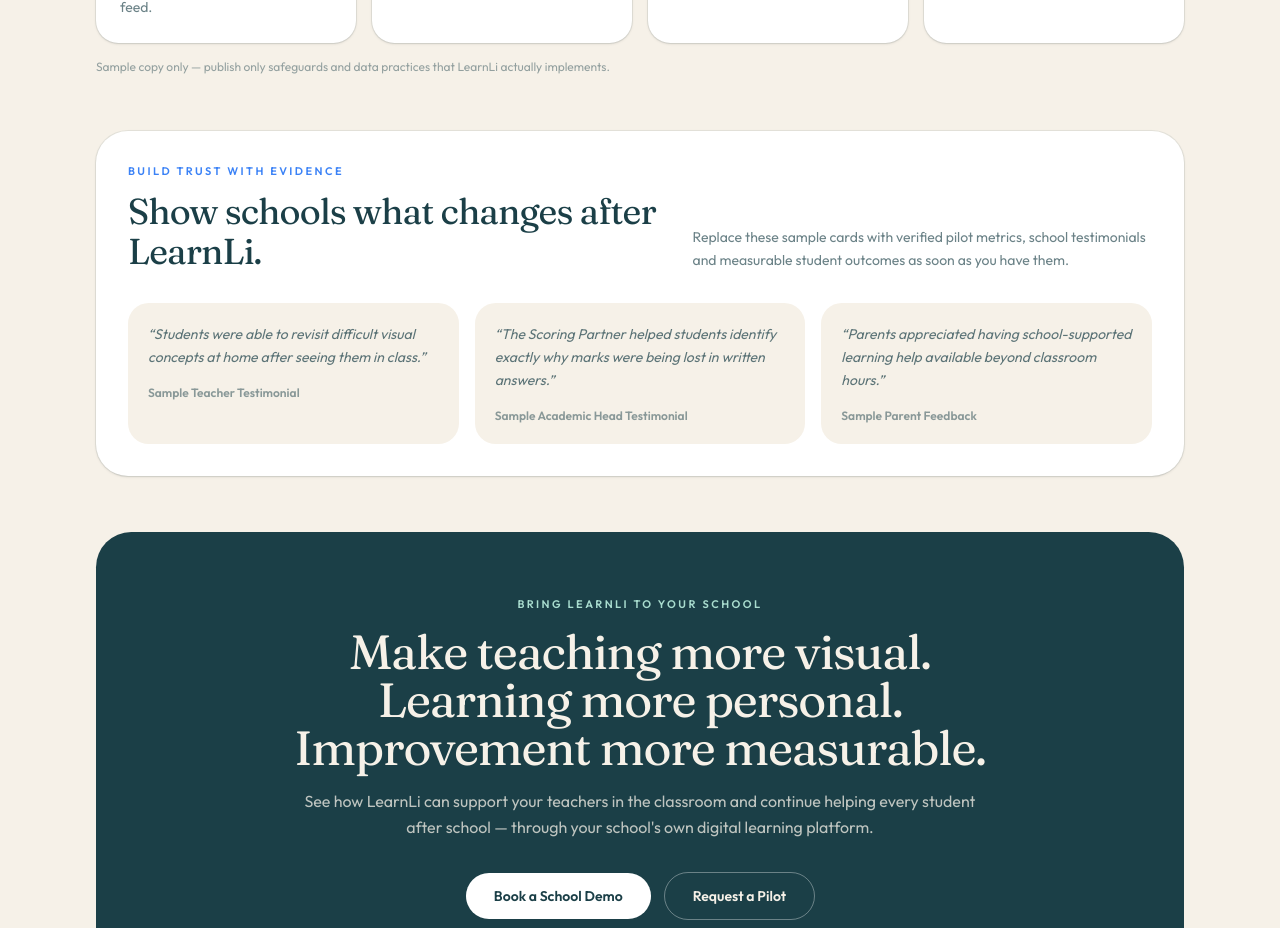
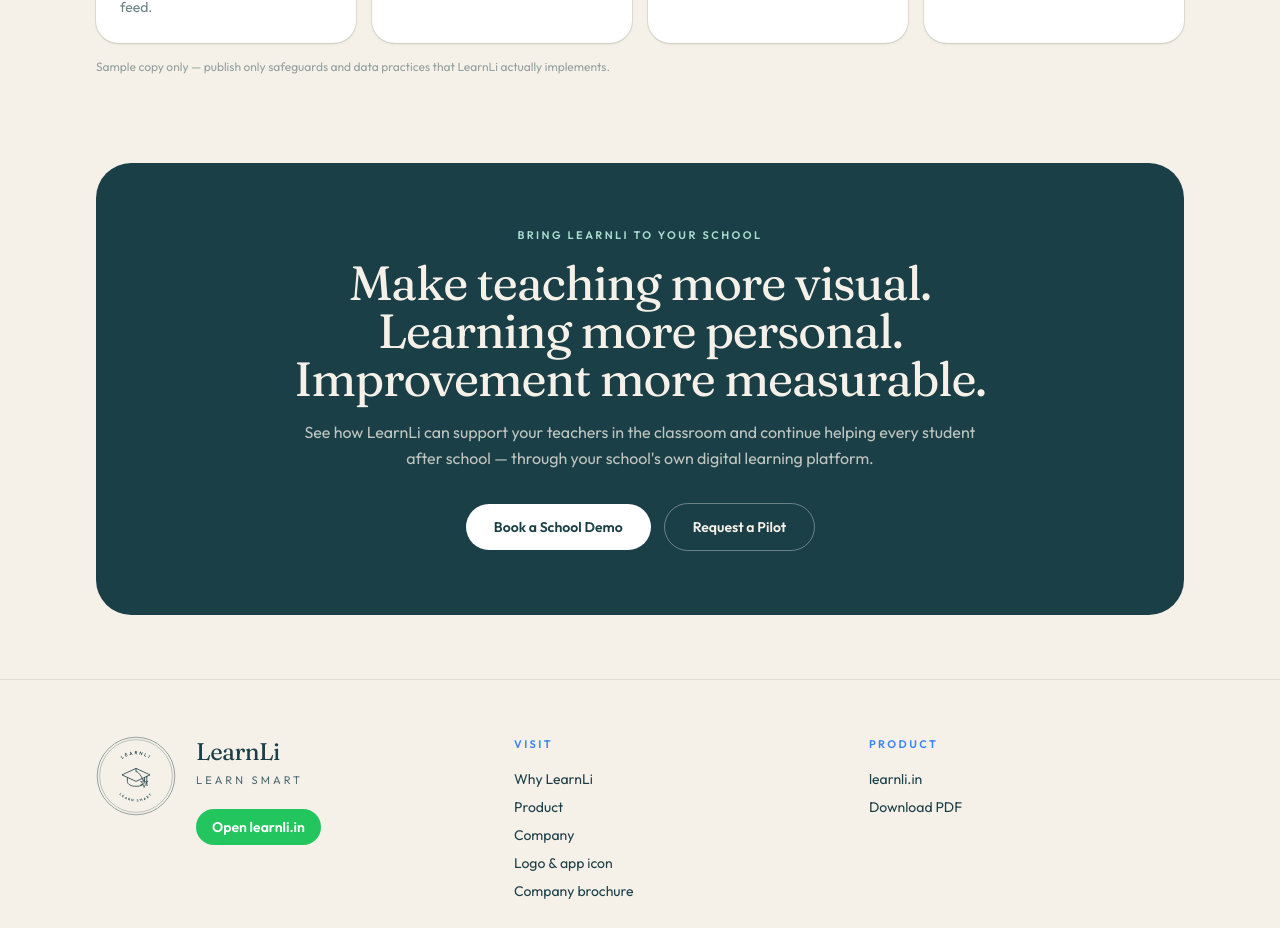
Before and after one commit to Sujai06062011/learn-li-website, a Next.js app: page / in a window 1280 px wide. Shown: the part 6720-7648 px from the top of the page. Built offline with nearby package versions, Linux system fonts and the light colour scheme.

Commit message:
Remove the Build trust with evidence section
Drop the sample testimonials so the page goes from safeguards
straight to the school demo CTA.

Co-authored-by: sujai.tce <sujai.tce@gmail.com>

```diff
--- a/src/components/home/TrustAndCta.tsx
+++ b/src/components/home/TrustAndCta.tsx
@@ -1,6 +1,6 @@
 import { buttonVariants } from "@/components/ui/button";
 import { SectionLabel } from "@/components/ui/SectionLabel";
-import { evidence, schoolCta, site, trustMatters } from "@/lib/site";
+import { schoolCta, site, trustMatters } from "@/lib/site";
 import { cn } from "@/lib/utils";
 
 export function TrustAndCta() {
@@ -28,28 +28,6 @@ export function TrustAndCta() {
           ))}
         </div>
         <p className="mt-4 text-xs text-foreground/45">{trustMatters.note}</p>
-      </section>
-
-      <section className="mx-auto max-w-6xl px-5 pb-6 sm:px-8">
-        <div className="rounded-[2rem] bg-white p-6 shadow-sm ring-1 ring-foreground/8 sm:p-8">
-          <div className="grid gap-6 lg:grid-cols-[1fr_0.85fr] lg:items-end">
-            <div>
-              <SectionLabel>{evidence.kicker}</SectionLabel>
-              <h2 className="font-display mt-3 text-3xl tracking-tight sm:text-4xl">
-                {evidence.title}
-              </h2>
-            </div>
-            <p className="text-sm leading-relaxed text-foreground/65">{evidence.body}</p>
-          </div>
-          <div className="mt-8 grid gap-4 md:grid-cols-3">
-            {evidence.quotes.map((quote) => (
-              <blockquote key={quote.by} className="rounded-[1.3rem] bg-cream p-5">
-                <p className="text-sm leading-relaxed text-foreground/70 italic">“{quote.text}”</p>
-                <p className="mt-4 text-xs font-semibold text-foreground/50">{quote.by}</p>
-              </blockquote>
-            ))}
-          </div>
-        </div>
       </section>
 
       <section id="demo" className="mx-auto max-w-6xl scroll-mt-24 px-5 py-8 sm:px-8 sm:pb-16">
--- a/src/lib/site.ts
+++ b/src/lib/site.ts
@@ -213,26 +213,6 @@ export const trustMatters = {
     {
       title: "Validated Learning Content",
       body: "Explain how curriculum content is reviewed, maintained and kept aligned with the intended syllabus.",
-    },
-  ],
-};
-
-export const evidence = {
-  kicker: "Build trust with evidence",
-  title: "Show schools what changes after LearnLi.",
-  body: "Replace these sample cards with verified pilot metrics, school testimonials and measurable student outcomes as soon as you have them.",
-  quotes: [
-    {
-      text: "Students were able to revisit difficult visual concepts at home after seeing them in class.",
-      by: "Sample Teacher Testimonial",
-    },
-    {
-      text: "The Scoring Partner helped students identify exactly why marks were being lost in written answers.",
-      by: "Sample Academic Head Testimonial",
-    },
-    {
-      text: "Parents appreciated having school-supported learning help available beyond classroom hours.",
-      by: "Sample Parent Feedback",
     },
   ],
 };
```
